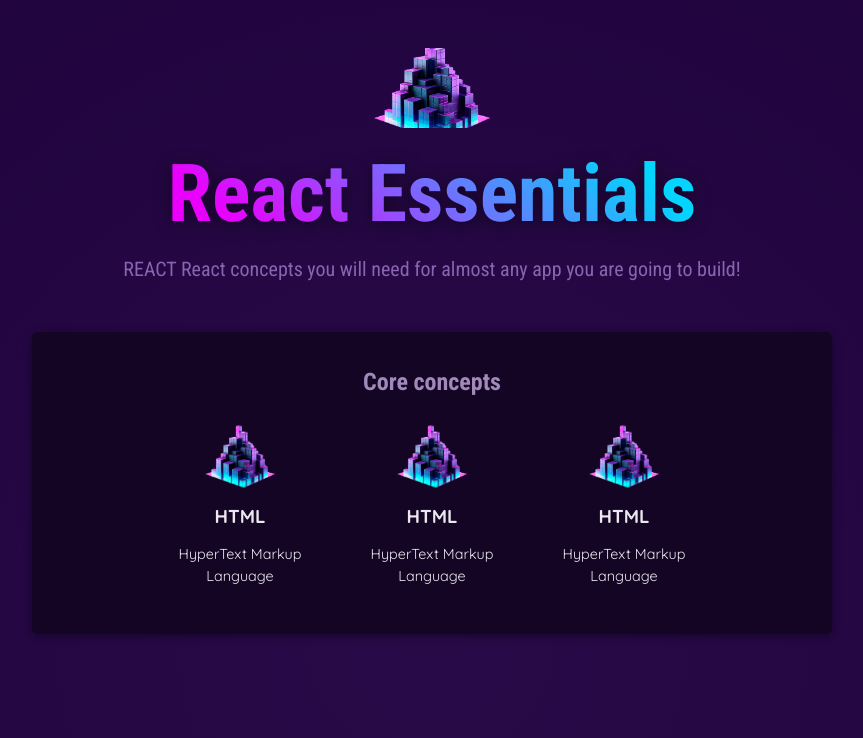
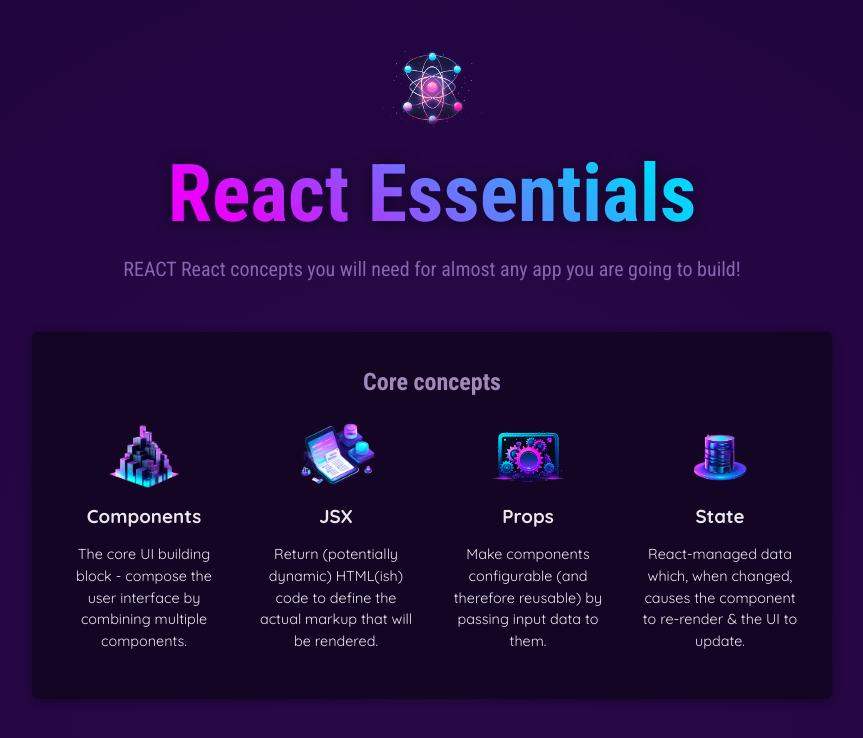
Before and after one commit to fabian7593/ReactJsCourse, a React (Vite) app in the folder 01-starting-project/: page / in a window 1280 px wide. Shown: the top 738 px of the page, without its empty margins (208-1071 px from the left). Built offline with nearby package versions, Linux system fonts and the light colour scheme.

Commit message:
understanding different props

```diff
--- a/01-starting-project/src/App.jsx
+++ b/01-starting-project/src/App.jsx
@@ -1,4 +1,6 @@
-import componentImage from "./assets/components.png";
+
+import { CORE_CONCEPTS } from "./data";
+import reactImage from "./assets/react-core-concepts.png";
 
 const arrayElements = ["HTML", "REACT", "JSX", "CSS", "FRONTEND"];
 
@@ -10,7 +12,7 @@ function Header() {
   const textElement = arrayElements[randomNumber()];
   return (
     <header>
-      <img src={componentImage} alt="Stylized atom" />
+      <img src={reactImage} alt="Stylized atom" />
       <h1>React Essentials</h1>
       <p>
         {textElement} React concepts you will need for almost any app you are
@@ -23,7 +25,7 @@ function Header() {
 function CoreConcept(props){
   return (
     <li>
-      <img src={props.imgSrc}/>
+      <img src={props.image}/>
       <h3>{props.title}</h3>
       <p>{props.description}</p>
     </li>
@@ -39,17 +41,17 @@ function App() {
           <h2>Core concepts</h2>
           <ul>
             <CoreConcept
-              title="HTML"
-              description="HyperText Markup Language"
-              imgSrc={componentImage}/>
+              title={CORE_CONCEPTS[0].title}
+              description={CORE_CONCEPTS[0].description}
+              image={CORE_CONCEPTS[0].image}/>
+
             <CoreConcept
-              title="HTML"
-              description="HyperText Markup Language"
-              imgSrc={componentImage}/>
-            <CoreConcept
-              title="HTML"
-              description="HyperText Markup Language"
-              imgSrc={componentImage}/>
+              title={CORE_CONCEPTS[1].title}
+              description={CORE_CONCEPTS[1].description}
+              image={CORE_CONCEPTS[1].image}/>
+
+            <CoreConcept {...CORE_CONCEPTS[2]}/>
+            <CoreConcept {...CORE_CONCEPTS[3]}/>
           </ul>
         </section>
       </main>
--- /dev/null
+++ b/01-starting-project/src/data.js
@@ -0,0 +1,31 @@
+import componentsImg from './assets/components.png';
+import propsImg from './assets/config.png';
+import jsxImg from './assets/jsx-ui.png';
+import stateImg from './assets/state-mgmt.png';
+
+export const CORE_CONCEPTS = [
+  {
+    image: componentsImg,
+    title: 'Components',
+    description:
+      'The core UI building block - compose the user interface by combining multiple components.',
+  },
+  {
+    image: jsxImg,
+    title: 'JSX',
+    description:
+      'Return (potentially dynamic) HTML(ish) code to define the actual markup that will be rendered.',
+  },
+  {
+    image: propsImg,
+    title: 'Props',
+    description:
+      'Make components configurable (and therefore reusable) by passing input data to them.',
+  },
+  {
+    image: stateImg,
+    title: 'State',
+    description:
+      'React-managed data which, when changed, causes the component to re-render & the UI to update.',
+  },
+];
```
